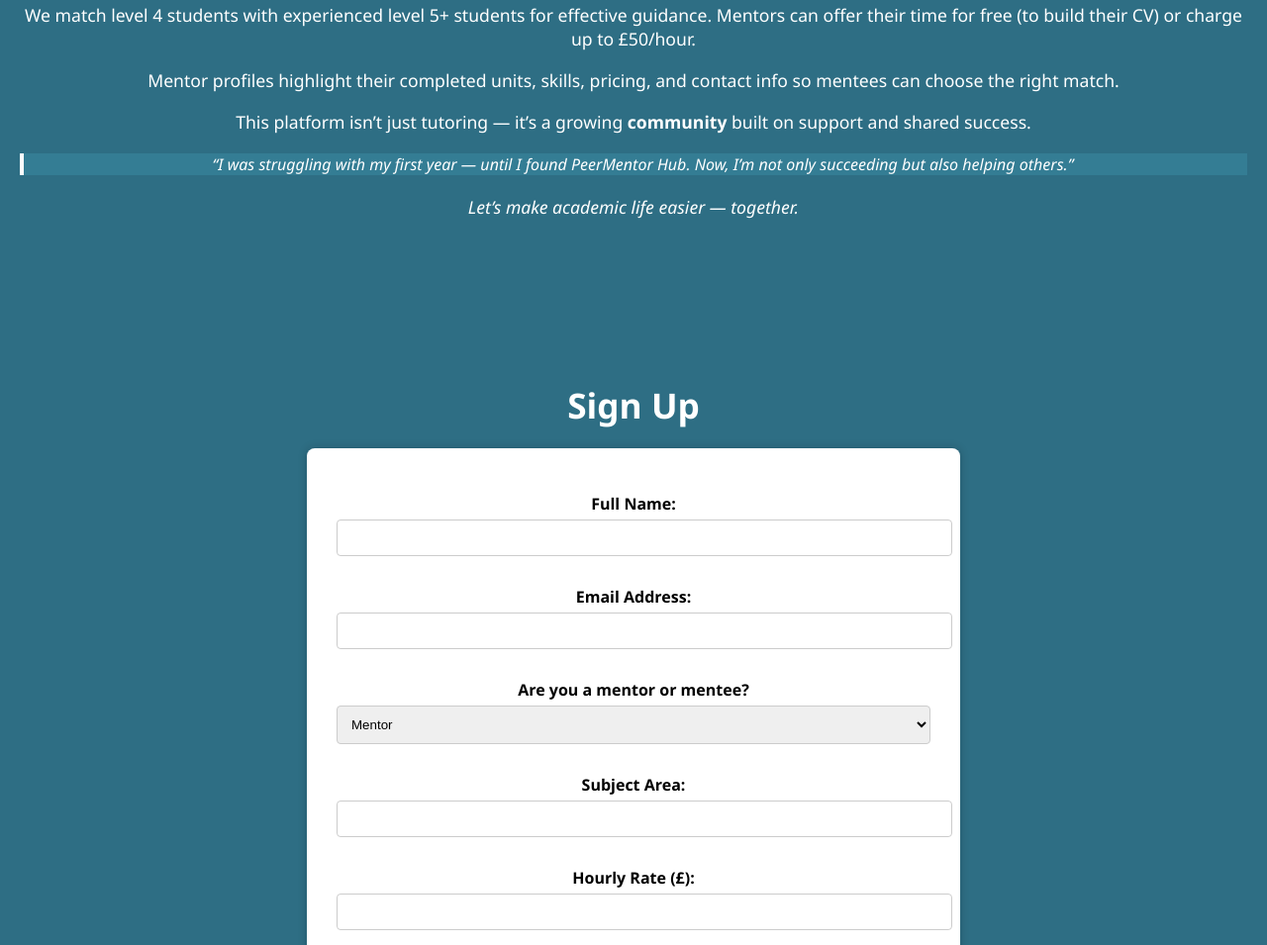
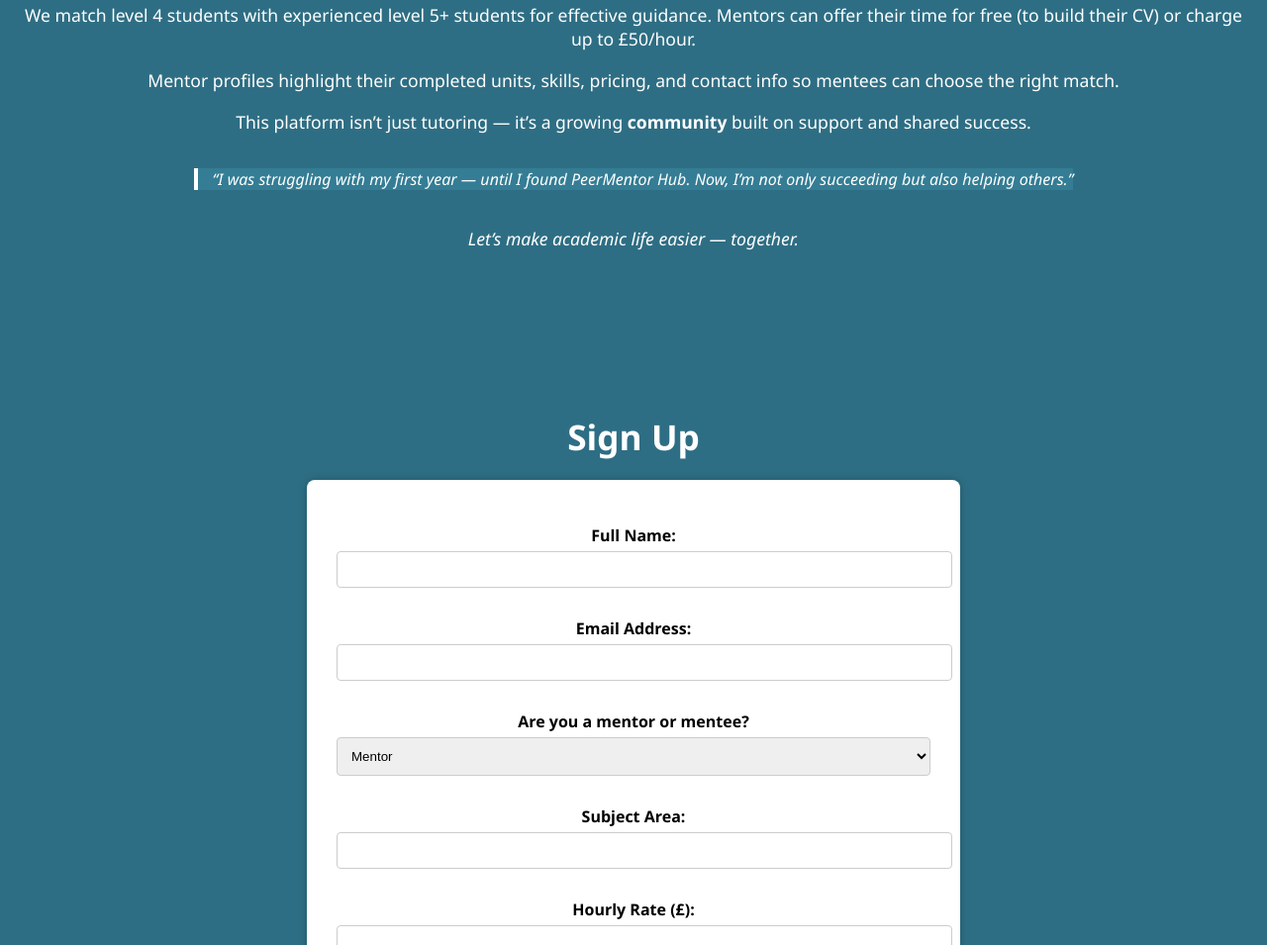
Before and after one commit to chionay/mentoring_website, a plain HTML site: page index.html in a window 1280 px wide. Shown: the part 1143-2098 px from the top of the page at 99% size. Drawn offline with Linux system fonts and the light colour scheme.

Commit message:
adjusted review box in line with text

```diff
--- a/style.css
+++ b/style.css
@@ -104,7 +104,11 @@ body {
   margin: 20px auto;
   color: #fff;
   background-color: #347d94;
+  display: inline-block;     /* makes the width fit content */
+  max-width: 90%;            /* optional, keeps it from getting too wide */
+  text-align: left;
 }
+
 
 form {
   background: #ffffff;
```
